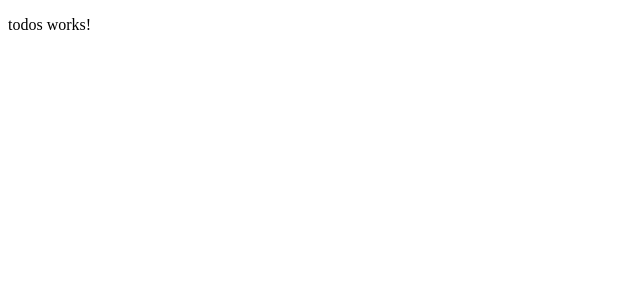
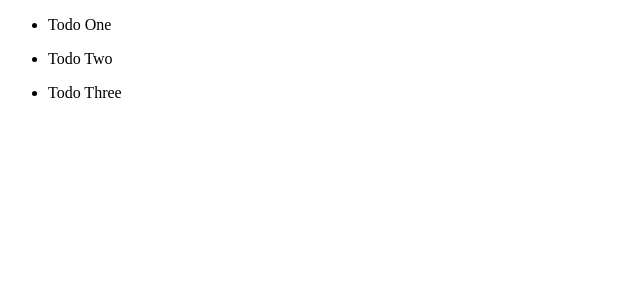
Before and after one commit to HammadAli-WD/AngularToDoList, an Angular app: page / in a window 1280 px wide. Shown: the top 300 px of the page, without its empty margins (0-640 px from the left). Built offline with nearby package versions, Linux system fonts and the light colour scheme.

Commit message:
mapping of todos

```diff
--- a/src/app/components/todos/todos.component.html
+++ b/src/app/components/todos/todos.component.html
@@ -1 +1,3 @@
-<p>todos works!</p>
+<ul *ngFor = "let todo of todos">
+    <li> {{todo.title}} </li>
+</ul>
```
